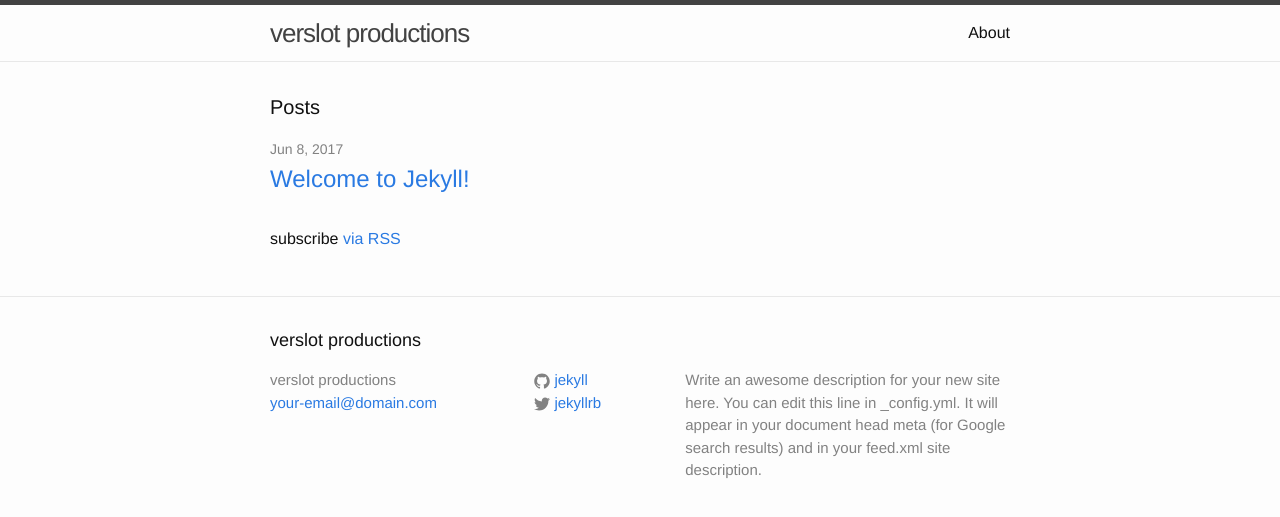
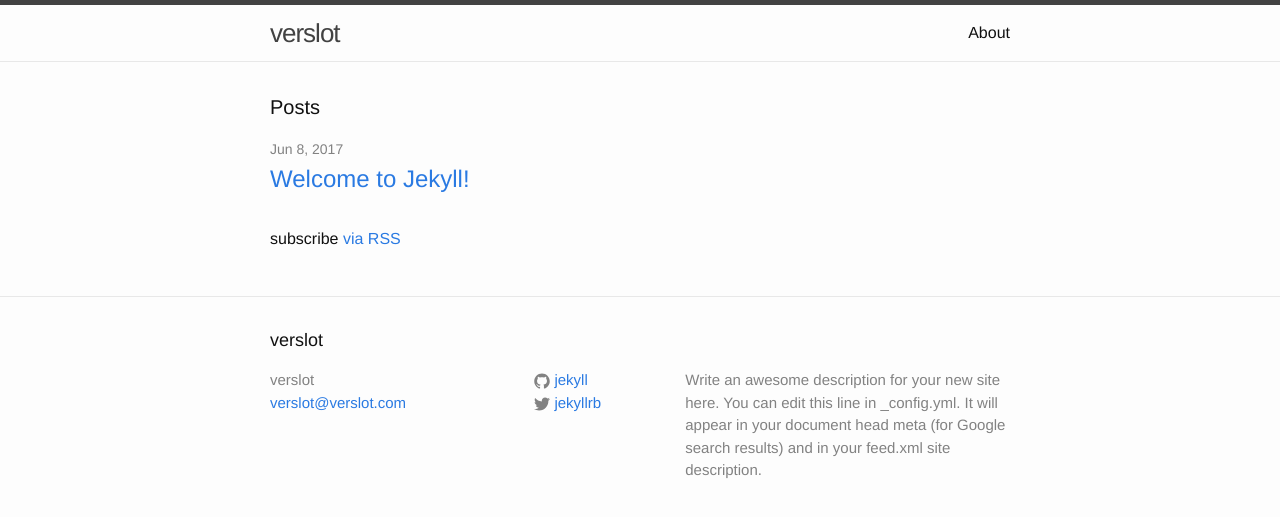
Before and after one commit to areckis/areckis.github.io, a Jekyll site: the page built from index.html, in a window 1280 px wide. Shown: the top 517 px of the page. Built offline with Jekyll 4.4.1, drawn with Linux system fonts in a browser that asks for light colours.

Commit message:
Update _config.yml

```diff
--- a/_config.yml
+++ b/_config.yml
@@ -6,8 +6,8 @@
 # 'jekyll serve'. If you change this file, please restart the server process.
 
 # Site settings
-title: verslot productions
-email: your-email@domain.com
+title: verslot
+email: verslot@verslot.com
 description: > # this means to ignore newlines until "baseurl:"
   Write an awesome description for your new site here. You can edit this
   line in _config.yml. It will appear in your document head meta (for
```
